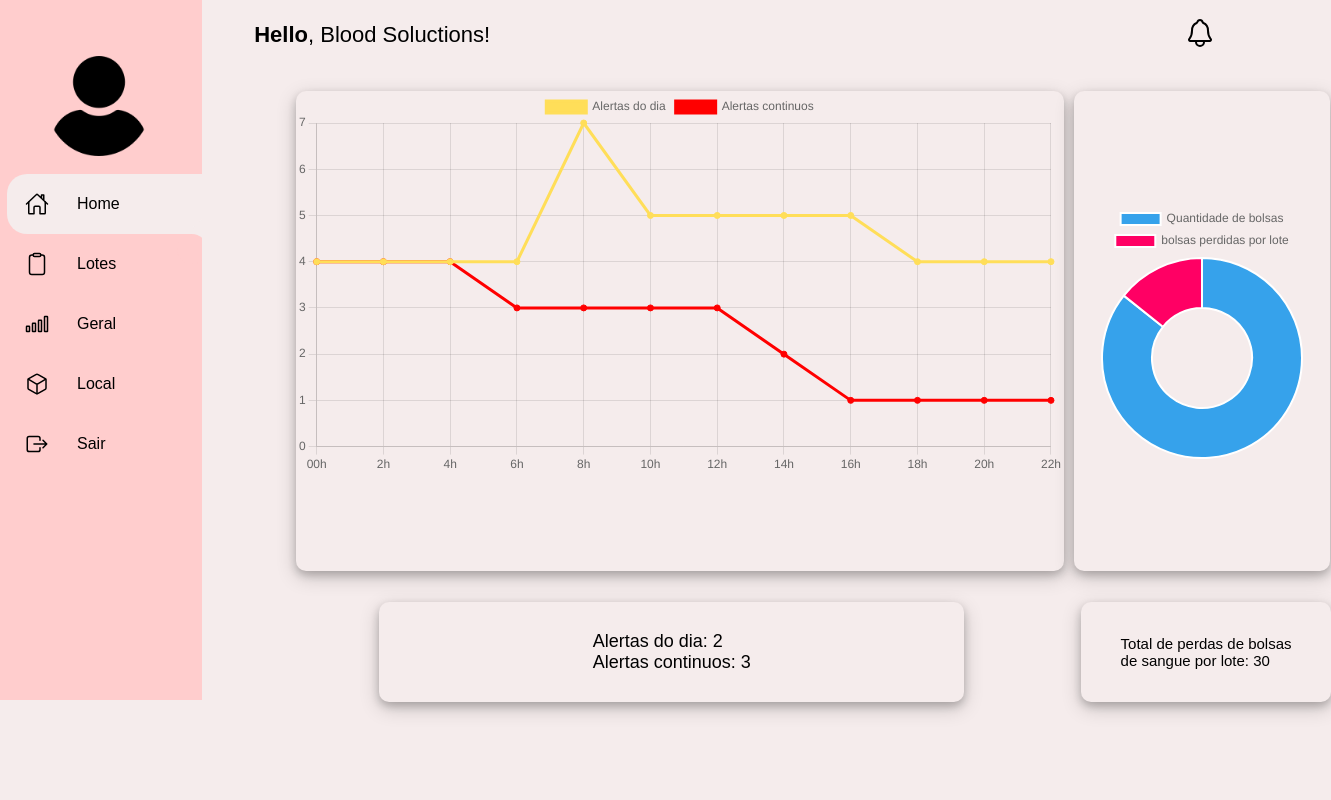
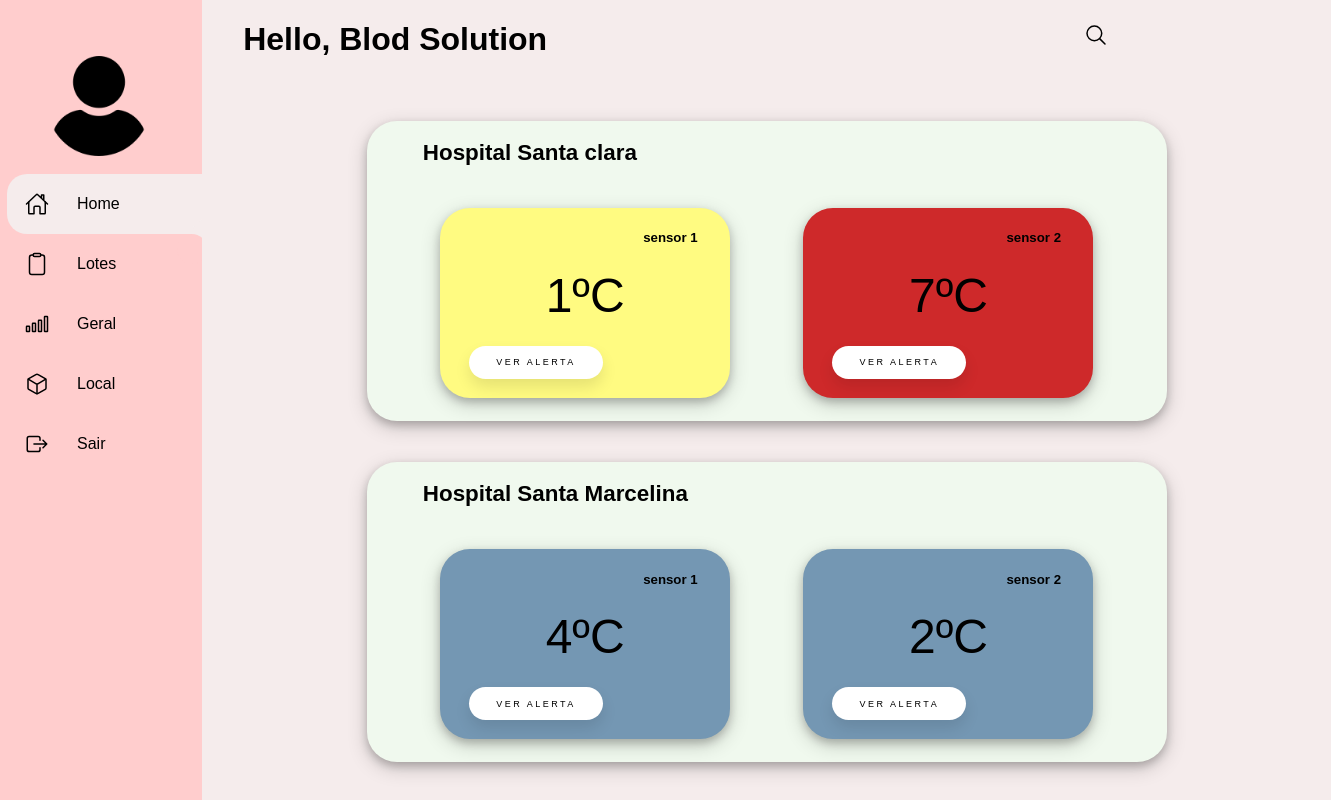
Before and after one commit to FS-Dourado/Blood_Solution, a plain HTML site: page dashboard/dashboard_home.html in a window 1280 px wide. Shown: the top 800 px of the page, 1331 px wide, since content can reach past the window. Drawn offline with nearby package versions, Linux system fonts and the light colour scheme.

Commit message:
Tela Home dashboard

```diff
--- a/dashboard/css/style_dasboard_home.css
+++ b/dashboard/css/style_dasboard_home.css
@@ -1,123 +1,206 @@
-.sessao{
+.content{
+    display: flex;
+    flex-direction: column;
+
+}
+
+.organizador{
+    display: flex;
+    flex-direction: row;
+    margin-left: 5%;
+}
+
+.frase h1{
+    font-size: 2rem;
+    width: 800px;
+}
+.icon_2{
+    display: flex;
+    flex-direction: row;
+    margin-top: 3%;
+    margin-left: 5%;
+}
+
+ion-icon{
+    font-size: 1.5rem;
+    z-index: 2;
+
+}
+
+.pesquisar{
+    margin-left: 5%;
+}
+
+/*cards de temperatura*/
+.box{
+    display: flex;
+    flex-direction: row;
+    justify-content: space-evenly;
+    align-items: center;
+}
+
+.card{
+    width: 800px;
+    height: 300px;
+    background-color: #f0f9ee;
+    display: flex;
+    flex-direction: column;
+    margin-top: 5%;
+    margin-left: 20%;
+    border-radius: 30px;
+    box-shadow: 0 4px 8px 0 rgba(0, 0, 0, 0.2), 0 6px 20px 0 rgba(0, 0, 0, 0.19);
+}
+
+.box :hover{
+    transform: scale(1.1);
+    transition: all 0.5s;
+}
+
+.card .cards_temperatura{
+    width: 290px;
+    height: 190px;
+    /* background-color:  #950000; */
+    border-radius: 30px;
+    margin-top: 3%;
+    box-shadow: 0 4px 8px 0 rgba(0, 0, 0, 0.2), 0 6px 20px 0 rgba(0, 0, 0, 0.19);
+
+}
+
+h2{
+    font-size: 1.4rem;
+    margin-left: 7%;
+    align-items: center;
+}
+
+.hello{
     display: flex;
     flex-direction: column;
 }
 
-.frase{
+h5{
     display: flex;
-    font-family: Cambria, Cochin, Georgia, Times, 'Times New Roman', serif;
-    font-size: 22px;
-    margin-left: 5%;
+    margin-left: 70%;
 }
 
-.bloco{
+.grau{
     display: flex;
-    margin-top: -0%;
-    margin-left: 5%;
-    margin-right: 15%;
+    justify-content: center;
+    font-size: 3rem;
 }
 
-.alerta{
-    display: flex;
-    background:  #f5ecec ;
-    box-shadow: 0 4px 8px 0 rgba(0, 0, 0, 0.2), 0 6px 20px 0 rgba(0, 0, 0, 0.19);
-    margin-left: 15% ;
-    height: 100px;
-    width: 70%;
+button {
+    padding: 1.3em 3em;
+    font-size: 9px;
+    text-transform: uppercase;
+    letter-spacing: 2.5px;
+    font-weight: 500;
+    color: #000;
+    background-color: #fff;
+    border: none;
+    border-radius: 45px;
+    box-shadow: 0px 8px 15px rgba(0, 0, 0, 0.1);
+    transition: all 0.3s ease 0s;
+    cursor: pointer;
+    outline: none;
+    margin-top: 8%;
+    margin-left: 10%;
+  }
+
+  button:hover {
+    background-color: #b12929;
+    box-shadow: 0px 15px 20px rgba(174, 32, 27, 0.4);
+    color: #fff;
+    transform: translateY(-7px);
+  }
+
+  button:active {
+    transform: translateY(-1px);
+  }
+
+
+
+
+  /*MODAL*/
+
+.modal {
+    display: none;
+    position: fixed;
+    z-index: 1;
+    left: 0;
+    top: 0;
+    width: 100%;
+    height: 100%;
+    overflow: hidden;
+    background-color: rgb(0,0,0);
+    background-color: rgba(0,0,0,0.4);
+     }
+
+  .modal-content {
+    position: relative;
+    /* background: #b12929; */
+    background: linear-gradient(180deg, rgba(251, 187, 173) 0%, rgba(255, 46, 0) 100%);
+    margin: 15% auto;
+    padding: 20px;
+    border: 1px solid #888;
+    width: 80%;
+    max-width: 600px;
+    -webkit-animation-name: animatetop;
+    -webkit-animation-duration: 0.6s;
+    animation-name: animatetop;
+    animation-duration: 0.6s;
+    box-shadow: 0 4px 8px 0 rgba(0,0,0,0.2),0 6px 20px 0 rgba(0,0,0,0.19);
+  }
+
+  @-webkit-keyframes animatetop {
+    from {top:-150px; opacity:0}
+    to {top:0; opacity:1}
+  }
+
+  @keyframes animatetop {
+    from {top:-150px; opacity:0}
+    to {top:0; opacity:1}
+  }
+
+  .close {
+    color: #aaa;
+    float: left;
+    top: 10%;
+    font-size: 28px;
+    font-weight: bold;
+  }
+
+  .close:hover,
+  .close:focus {
+    color: black;
+    text-decoration: none;
+    cursor: pointer;
+  }
+
+  .img_alert{
+    position: absolute;
+    width: 35px;
+    height: 35px;
+    left: 50%;
+
+
+  }
+
+  .lote_x{
+    position: relative;
     justify-content: center;
     align-items: center;
-    border-radius: 10px;
+    left: 40%;
+  }
 
-}
-
-.alerta1{
-    display: flex;
-    background:  #f5ecec ;
-    box-shadow: 0 4px 8px 0 rgba(0, 0, 0, 0.2), 0 6px 20px 0 rgba(0, 0, 0, 0.19);
-    margin-left: 14%;
-    margin-right: -50%;
-    height: 100px;
-    width: 250px;
+  .varicao_hr{
+    position: relative;
     justify-content: center;
     align-items: center;
-    border-radius: 10px;
+    left: 25%;
 
+  }
+#chartjs {
+    /* background: #f5ecec; */
+    box-shadow: 0 4px 8px 0 rgba(0, 0, 0, 0.2), 0 6px 20px 0  rgba(0, 0, 0, 0.19);
+    border-radius: 5px;
 }
-
-.alerta p{
-    font-size: 18px;
-    display: flex;
-    justify-content: center;
-    align-items: center;
-
-}
-
-
-.alerta1 p{
-    font-size: 15px;
-    display: flex;
-    justify-content: center;
-    align-items: center;
-    margin: 2px 2px ;
-
-}
-
-.notificacao_img{
-    margin-top: 1.7%;
-    margin-left: 70%;
-    margin-right: -60%;
-}
-.icon2{
-    margin-right: -20%;
-    margin-left: 10%;
-    margin-top: 25%;
-}
-
-
-.icon3 {
-    margin-right: -15%;
-    margin-left: 5%;
-    margin-top: 20%;
-}
-
-ion-icon {
-    position: relative;
-    font-size: 2rem;
-    z-index: 2;
-}
-
-.graficos{
-    display: flex;
-    justify-content: center;
-    margin: auto;
-    margin-top: 2%;
-    margin-left: 8%;
-    justify-content: space-between;
-    margin-bottom: 3%;
-}
-
-.chart{
-    display: flex;
-    position: relative;
-    background-color: #f5ecec;
-    height: 60vh;
-    width: 60vw;
-    border-radius: 10px;
-    justify-content: space-evenly;
-    margin-left: 10px;
-    box-shadow: 0 4px 8px 0 rgba(0, 0, 0, 0.2), 0 6px 20px 0 rgba(0, 0, 0, 0.19);
- }
-
- .chart2{
-    display: flex;
-    position: relative;
-    background-color: #f5ecec;
-    height: 60vh;
-    width: 20vw;
-    border-radius: 10px;
-    justify-content: space-evenly;
-    margin-left: 10px;
-    align-items: center;
-    box-shadow: 0 4px 8px 0 rgba(0, 0, 0, 0.2), 0 6px 20px 0 rgba(0, 0, 0, 0.19);
-
- }
--- a/dashboard/css/style_menu.css
+++ b/dashboard/css/style_menu.css
@@ -8,6 +8,7 @@
     background-color: #f5ecec;
 
 }
+
  .container{
     display: flex;
     flex-direction: row;
@@ -15,7 +16,7 @@
 
 .navigation{
     position: relative;
-    height: 700px;
+    height: 1000px;
     background: #FFCDCD ;
     width: 70px;
     box-shadow: 10px 0 0   #f5ecec;
--- a/dashboard/dashboard_home.html
+++ b/dashboard/dashboard_home.html
@@ -9,6 +9,7 @@
     <script src="https://cdn.jsdelivr.net/npm/chart.js"></script>
     <link rel="stylesheet" href="./css/style_menu.css">
     <link rel="stylesheet" href="./css/style_dasboard_home.css">
+    <script src="https://cdn.jsdelivr.net/npm/chart.js"></script>
 
 </head>
 
@@ -51,48 +52,6 @@
             </ul>
         </div>
 
-        <div class="sessao">
-            <div class="frase">
-                <p><b>Hello</b>, Blood Soluctions!</p>
-                <div class="notificacao_img">
-                <span class="notificacao"><ion-icon name="notifications-outline"></ion-icon></span>
-            </div>
-            </div>
-
-            <div class="graficos">
-
-                <div class="chart">
-                    <canvas id="myChart2"></canvas>
-                </div>
-
-                <div class="chart2">
-                    <canvas id="myChart"></canvas>
-                </div>
-            </div>
-
-               <div class="bloco">
-
-                <div class="alerta">
-                        <p> Alertas do dia: 2<br>
-                            Alertas continuos: 3</p>
-
-                </div>
-                <div class="alerta1">
-                        <p> Total de perdas de bolsas
-                            <br> de sangue por lote: 30</p>
-                </div>
-            </div>
-
-        </div>
-
-
-    </div>
-
-
-
-    <script type="module" src="https://unpkg.com/ionicons@7.1.0/dist/ionicons/ionicons.esm.js"></script>
-    <script nomodule src="https://unpkg.com/ionicons@7.1.0/dist/ionicons/ionicons.js"></script>
-
         <script>
             const list = document.querySelectorAll('.list');
             function activeLink() {
@@ -104,121 +63,121 @@
             list.forEach((item) =>
                 item.addEventListener('click', activeLink));
         </script>
-</body>
+
+        <div class="hello">
+            <div class="container_2">
+                <div class="organizador">
+                    <div class="frase">
+                        <h1>Hello, Blod Solution</h1>
+                    </div>
+                    <div class="icon_2">
+                        <div>
+                            <ion-icon name="search-outline" class="pesquisar"></ion-icon>
+                        </div>
+                    </div>
+                </div>
+            </div>
+
+            <div class="sessao">
+                <div class="container_2">
+                    <div class="content">
+                        <div class="card">
+                            <h2>Hospital Santa clara</h2>
+                            <div class="box">
+                                <div class="cards_temperatura" style="background-color: #fffb81;">
+                                    <h5> sensor 1 </h5>
+                                    <div class="grau">
+                                        1ºC
+                                    </div>
+                                    <button id="openModal">Ver alerta </button>
+                                </div>
+                                <div class="cards_temperatura" style="background-color: #ce292a;">
+                                    <h5>sensor 2</h5>
+                                    <div class="grau">7ºC</div>
+                                    <button>Ver alerta </button>
+                                </div>
+                            </div>
+                        </div>
+                        <div class="card">
+                            <h2>Hospital Santa Marcelina</h2>
+                            <div class="box">
+                                <div class="cards_temperatura" style="background-color: #7497b3;">
+                                    <h5> sensor 1 </h5>
+                                    <div class="grau">
+                                        4ºC
+                                    </div>
+                                    <button>Ver alerta </button>
+                                </div>
+                                <div class="cards_temperatura" style="background-color: #7497b3;">
+                                    <h5>sensor 2</h5>
+                                    <div class="grau">2ºC</div>
+                                    <button>Ver alerta</button>
+                                </div>
+                            </div>
+                        </div>
+                    </div>
+                </div>
+            </div>
+        </div>
+    </div>
+
+    <script type="module" src="https://unpkg.com/ionicons@7.1.0/dist/ionicons/ionicons.esm.js"></script>
+    <script nomodule src="https://unpkg.com/ionicons@7.1.0/dist/ionicons/ionicons.js"></script>
+
+
+
+    <div id="myModal" class="modal">
+        <div class="modal-content">
+            <span class="close">&times;</span>
+            <div class="img_alert">
+                <img src="alert_icon.png" alt="">
+            </div>
+            <h1 class="lote_x">Lote XX</h1>
+            <p class="varicao_hr">Houve variações entre os horários 2, 4, 6, 8 e 10 </p>
+            <canvas id="myChart"></canvas>
+
+        </div>
+    </div>
 
     <script>
-    const labels = [
-        '0',
-        '1',
-        '2',
-        '3',
-        '4',
-        '5',
-        '6',
-        '7',
-    ];
-
-    const labels2 = [
-       '00h',
-       '2h',
-       '4h',
-       '6h',
-       '8h',
-       '10h',
-       '12h',
-       '14h',
-       '16h',
-       '18h',
-       '20h',
-       '22h',
-
-    ];
-
-    const labels3 = [
-       'Quantidade de bolsas',
-       'bolsas perdidas por lote'
-    ];
-
-
-    const data = {
-        labels: labels3,
-        datasets: [{
-    label: '',
-    data: [300, 50 ],
-    backgroundColor: [
-      'rgb(54, 162, 235)',
-      'rgb(255, 0, 100)'
-    ],
-    hoverOffset: 2
-            // label: 'temperatura',
-            // backgroundColor: 'red',
-            // borderColor: 'red',
-            // data: [90],
-        },
-
-        {
-            // label: 'umidade',
-            // backgroundColor: 'blue',
-            // borderColor: 'blue',
-            // data: [10],
+        // Abrir o modal ao clicar no botão
+        var btn = document.getElementById("openModal");
+        var modal = document.getElementById("myModal");
+        btn.onclick = function () {
+            modal.style.display = "block";
         }
 
-        ]
-
-    };
-    const data2 = {
-        labels: labels2,
-        datasets: [{
-            label: 'Alertas do dia',
-            backgroundColor: '#FFDE59',
-            borderColor: '#FFDE59' ,
-            data: [4, 4, 4, 4, 7, 5,
-                5, 5, 5, 4, 4, 4],
-        },
-
-        {
-            label: 'Alertas continuos',
-            backgroundColor: 'Red',
-            borderColor: 'Red',
-            data: [ 4, 4, 4, 3, 3, 3,
-            3, 2, 1, 1, 1, 1
-
-            ],
+        // Fechar o modal ao clicar no botão "X"
+        var closeBtn = document.getElementsByClassName("close")[0];
+        closeBtn.onclick = function () {
+            modal.style.display = "none";
         }
 
-        ]
+        // Configuração do gráfico
+        const ctx = document.getElementById('myChart');
 
-    };
-
-    const config = {
-        type: 'pie',
-        data: data,
-        options: {}
-    };
-
-    const config2 = {
+        new Chart(ctx, {
             type: 'line',
-        data: data2,
+            data: {
+                labels: ['1', '2', '3', '4', '5', '6', '7', '8', '9', '10'],
+                datasets: [{
+                    label: 'Temperatura',
+                    borderColor: `rgb(255, 0, 0)`,
+                    backgroundColor: `rgb(255, 0, 0)`,
+                    data: [4, 3, 8, 2.2, 3, 8, 7, 4, 3.5, 4, 4, 3, 2, 1, 1, 3, 5, 4, 5, 5, 5, 4, 4, 3, 3, 3, 3, 5, 4, 6, 1],
+                    borderWidth: 1
+                }]
+            },
             options: {
                 scales: {
-                y:{
-                    beginAtZero:true
+                    y: {
+                        beginAtZero: false
                     }
                 }
             }
-    };
+        });
 
     </script>
-<script>
-    const myChart = new Chart(
-        document.getElementById('myChart'),
-        config
-    );
-
-    const myChart2 = new Chart(
-        document.getElementById('myChart2'),
-        config2
-    );
-</script>
+</body>
 
 </html>
--- a/site_institucional/modal/style_modal.css
+++ b/site_institucional/modal/style_modal.css
@@ -10,6 +10,9 @@
     width: 100%;
     height: 100%;
     overflow: auto;
+    padding-top: 9%;
+    background-color: rgb(0,0,0);
+    background-color: rgba(0,0,0,0.4);
      }
 
   .modal-content {
@@ -23,7 +26,8 @@
     -webkit-animation-name: animatetop;
     -webkit-animation-duration: 0.6s;
     animation-name: animatetop;
-    animation-duration: 0.6s
+    animation-duration: 0.6s;
+    box-shadow: 0 4px 8px 0 rgba(0,0,0,0.2),0 6px 20px 0 rgba(0,0,0,0.19);
   }
 
   @-webkit-keyframes animatetop {
```
Also changed, not shown: node/main.js (+6 -6 lines), 1 other file. Lines whose indentation alone changed are shown as unchanged.
